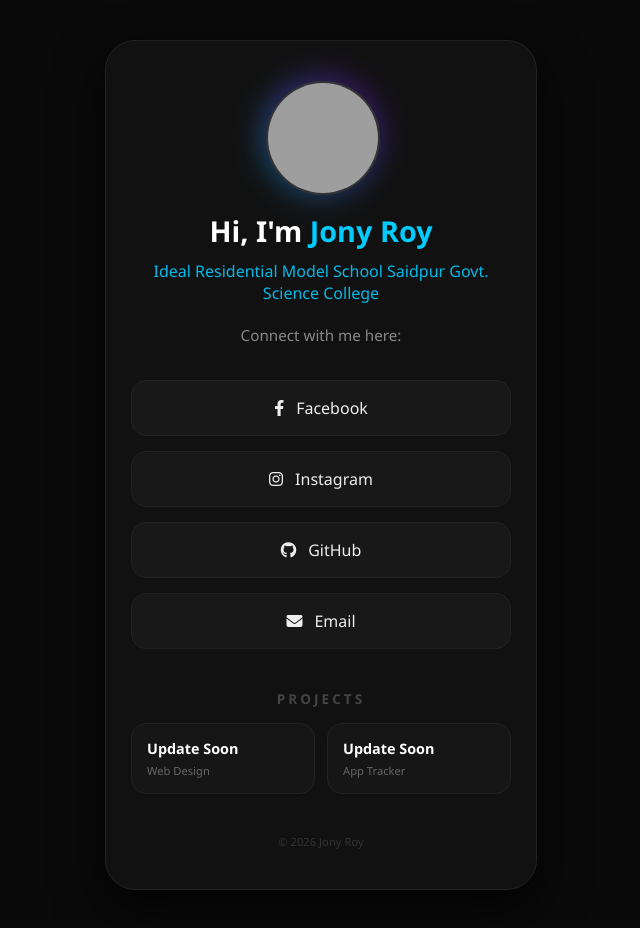
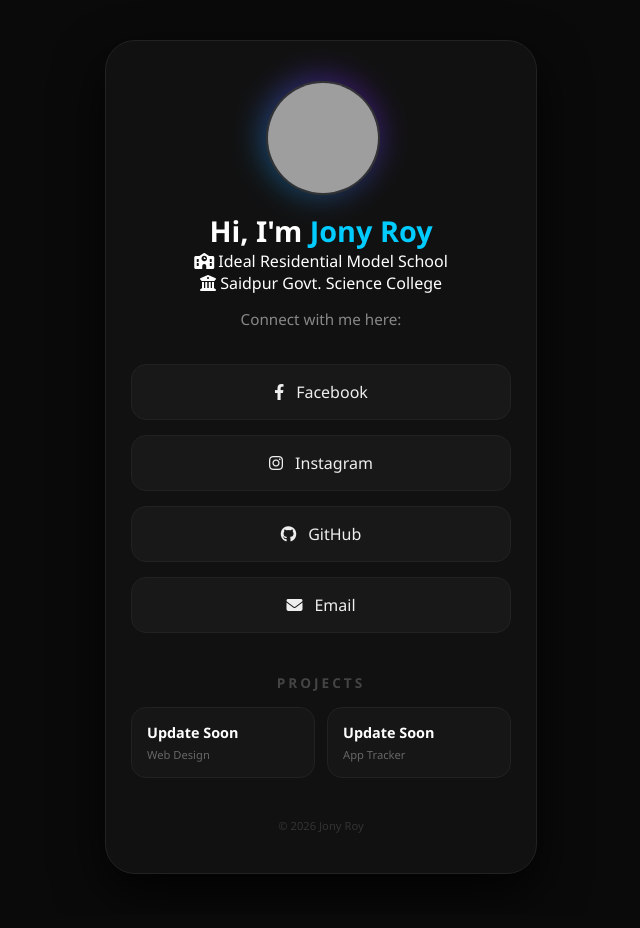
Before and after one commit to jony99jrn/My-Links, a plain HTML site: page index.html in a window 1280 px wide. Shown: the whole page, without its empty margins (319-959 px from the left). Drawn offline with Linux system fonts and the light colour scheme; grey boxes are pictures that could not be loaded.

Commit message:
Update index.html

```diff
--- a/index.html
+++ b/index.html
@@ -34,12 +34,19 @@
                 </div>
                 <h1>Hi, I'm <span class="highlight">Jony Roy</span></h1>
 
+<div class="education-info">
+    <div class="edu-item">
+        <i class="fas fa-school"></i>
+        <span>Ideal Residential Model School</span>
+    </div>
+    <div class="edu-item">
+        <i class="fas fa-university"></i>
+        <span>Saidpur Govt. Science College</span>
+    </div>
+</div>
 
-<p class="profile-description">
-        Ideal Residential Model School  Saidpur Govt. Science College
-    </p>
+<p class="intro-text">Connect with me here:</p>
 
-                <p class="intro-text">Connect with me here:</p>
             </div>
 
             <div class="links-container">
```
